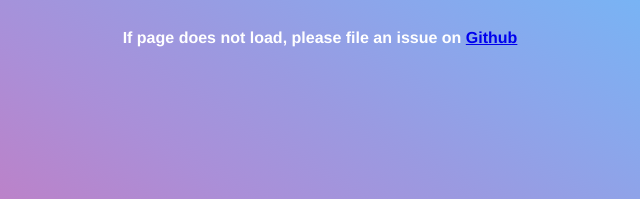
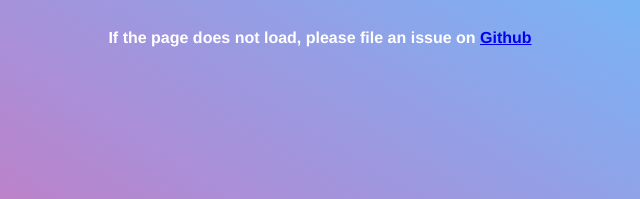
Before and after one commit to m-GDEV/weather-dashboard, a plain HTML site: page pages/dashboard/index.html in a window 1280 px wide. Shown: the part 521-720 px from the top of the page, 320-960 px from the left. Drawn offline with Linux system fonts and the light colour scheme.

Commit message:
Update index.html

```diff
--- a/pages/dashboard/index.html
+++ b/pages/dashboard/index.html
@@ -90,7 +90,7 @@
 </div>
 
 <!-- PUT THIS AT THE END OF DOCUMENT -->
-<h4 id="lastUpdated">If page does not load, please file an issue on <a href="https://github.com/m-GDEV/weather-dashboard">Github</a></h4>
+<h4 id="lastUpdated">If the page does not load, please file an issue on <a href="https://github.com/m-GDEV/weather-dashboard">Github</a></h4>
 
 </body>
 
```
